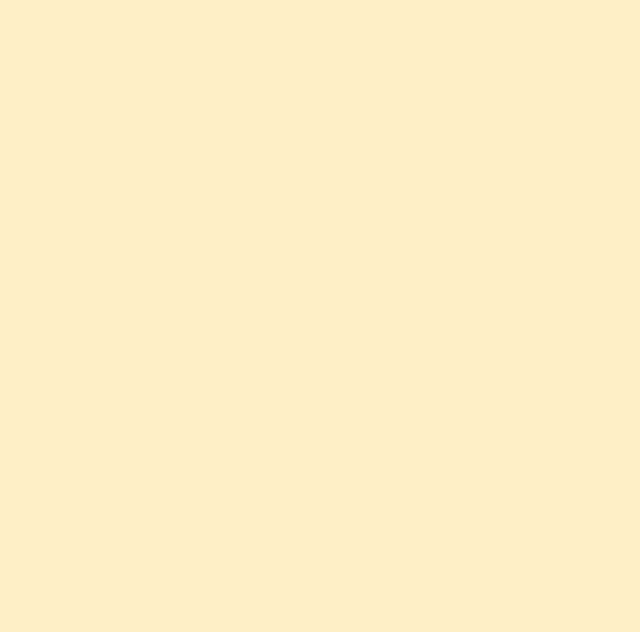
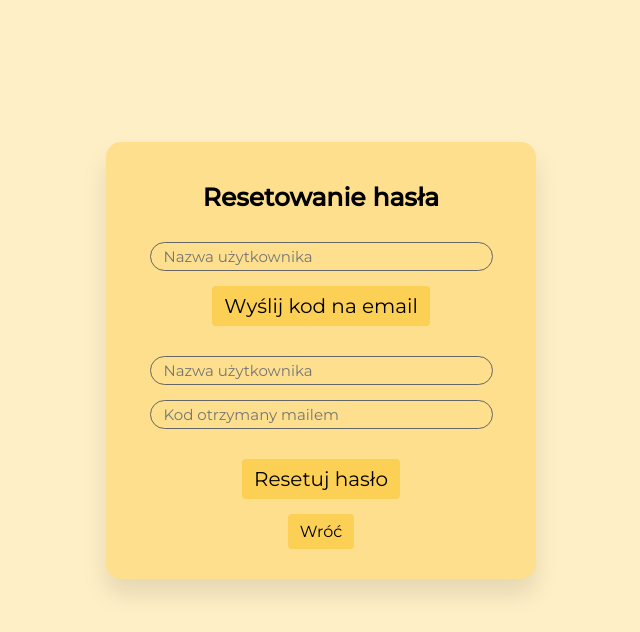
Before and after one commit to Antix7/SUS-UI, a React (Create React App) app: page /resetuj_haslo in a window 1280 px wide. Before the commit this address had no page. Shown: the top 632 px of the page, without its empty margins (319-959 px from the left). Built offline with nearby package versions, Linux system fonts and the light colour scheme.

Commit message:
Implemented password resetting

```diff
--- a/src/App.js
+++ b/src/App.js
@@ -11,6 +11,7 @@ import ListaUzytkownikow from "./components/panel/pages/ListaUzytkownikow";
 import Query from "./components/panel/pages/Query";
 import Welcome from "./components/panel/pages/Welcome";
 import AktywujKonto from "./components/login/AktywujKonto";
+import ResetujHaslo from "./components/login/ResetujHaslo";
 
 export default function App() {
   const navigate = useNavigate();
@@ -23,6 +24,13 @@ export default function App() {
     sessionStorage.setItem("token", token);
     navigate('/panel');
   }
+
+  function handleResetLogin(username, token) {
+    setUsername(username);
+    sessionStorage.setItem("username", username);
+    sessionStorage.setItem("token", token);
+  }
+
   function handleLogout() {
     setUsername(null);
     sessionStorage.removeItem("username");
@@ -39,6 +47,7 @@ export default function App() {
             />
           } />
           <Route path='/aktywuj_konto' element={<AktywujKonto />} />
+          <Route path='/resetuj_haslo' element={<ResetujHaslo handleResetLogin={handleResetLogin}/>} />
           <Route path='/panel' element={
             <AdminPanel
                 username={`${username}@${process.env.REACT_APP_ORGANISATION_NAME}`}
--- a/src/components/login/LoginPanel.css
+++ b/src/components/login/LoginPanel.css
@@ -70,8 +70,8 @@ p {
 
 
 .activateInput {
-  width: 90%;
-  margin: 0 auto 15px auto;
+  width: 90% !important;
+  margin: 0 auto 15px auto !important;
 }
 
 #toggleActivate {
@@ -103,7 +103,6 @@ p {
 
 #activateForm {
   background-color: var(--darker2);
-  padding-top: 1em;
 }
 
 #activateForm > * {
@@ -140,3 +139,181 @@ p {
 .goBackButton:active {
   background-color: var(--darker6);
 }
+
+
+.resetInput {
+  width: 90% !important;
+  margin: 0 auto 15px auto !important;
+}
+
+#toggleReset {
+  background-color: var(--darker4);
+  font-size: 16px;
+  padding: 8px 12px;
+  margin: 15px 4px;
+  margin-bottom: 0;
+  border-radius: 4px;
+}
+#toggleReset:hover {
+  background-color: var(--darker5);
+}
+#toggleReset:active {
+  background-color: var(--darker6);
+}
+#resetButton {
+  background-color: var(--darker4) !important;
+  font-size: 20px;
+  margin-top: 15px;
+  padding: 8px 12px;
+  border-radius: 4px;
+}
+#resetButton:hover {
+  background-color: var(--darker5);
+}
+#resetButton:active {
+  background-color: var(--darker6);
+}
+
+#resetForm {
+  background-color: var(--darker2);
+}
+
+#resetForm > * {
+  background-color: var(--darker2);
+}
+
+#resetErrorMessage {
+  text-align: center;
+  background-color: var(--darker2);
+  color: red;
+  font-size: 15px;
+  margin: 5px 0;
+}
+
+#resetSuccessMessage {
+  text-align: center;
+  background-color: var(--darker2);
+  color: limegreen;
+  font-size: 15px;
+  margin: 5px 0;
+}
+
+
+
+
+.sendCodeInput {
+  width: 90% !important;
+  margin: 0 auto 15px auto !important;
+}
+
+#toggleSendCode {
+  background-color: var(--darker4);
+  font-size: 16px;
+  padding: 8px 12px;
+  margin: 15px 4px;
+  margin-bottom: 0;
+  border-radius: 4px;
+}
+#toggleSendCode:hover {
+  background-color: var(--darker5);
+}
+#toggleSendCode:active {
+  background-color: var(--darker6);
+}
+#sendCodeButton {
+  background-color: var(--darker4) !important;
+  font-size: 20px;
+  padding: 8px 12px;
+  margin-bottom: 30px;
+  border-radius: 4px;
+}
+#sendCodeButton:hover {
+  background-color: var(--darker5);
+}
+#sendCodeButton:active {
+  background-color: var(--darker6);
+}
+
+#sendCodeForm {
+  background-color: var(--darker2);
+}
+
+#sendCodeForm > * {
+  background-color: var(--darker2);
+}
+
+#sendCodeErrorMessage {
+  text-align: center;
+  background-color: var(--darker2);
+  color: red;
+  font-size: 15px;
+  margin: 5px 0;
+}
+
+#sendCodeSuccessMessage {
+  text-align: center;
+  background-color: var(--darker2);
+  color: limegreen;
+  font-size: 15px;
+  margin: 5px 0;
+}
+
+
+
+
+.checkCodeInput {
+  width: 90% !important;
+  margin: 0 auto 15px auto !important;
+}
+
+#toggleCheckCode {
+  background-color: var(--darker4);
+  font-size: 16px;
+  padding: 8px 12px;
+  margin: 15px 4px;
+  margin-bottom: 0;
+  border-radius: 4px;
+}
+#toggleCheckCode:hover {
+  background-color: var(--darker5);
+}
+#toggleCheckCode:active {
+  background-color: var(--darker6);
+}
+#checkCodeButton {
+  background-color: var(--darker4) !important;
+  font-size: 20px;
+  margin-top: 15px;
+  padding: 8px 12px;
+  border-radius: 4px;
+}
+#checkCodeButton:hover {
+  background-color: var(--darker5);
+}
+#checkCodeButton:active {
+  background-color: var(--darker6);
+}
+
+#checkCodeForm {
+  background-color: var(--darker2);
+}
+
+#checkCodeForm > * {
+  background-color: var(--darker2);
+}
+
+#checkCodeErrorMessage {
+  text-align: center;
+  background-color: var(--darker2);
+  color: red;
+  font-size: 15px;
+  margin: 5px 0;
+}
+
+#checkCodeSuccessMessage {
+  text-align: center;
+  background-color: var(--darker2);
+  color: limegreen;
+  font-size: 15px;
+  margin: 5px 0;
+}
--- a/src/components/login/LoginPanel.js
+++ b/src/components/login/LoginPanel.js
@@ -34,6 +34,12 @@ export default function LoginPanel({ handleLogin }) {
     navigate("/aktywuj_konto");
   }
 
+  function handleResetClick(e) {
+    e.preventDefault();
+
+    navigate("/resetuj_haslo");
+  }
+
   return (
     <div id="loginPanel">
       <div id="loginBox">
@@ -55,6 +61,7 @@ export default function LoginPanel({ handleLogin }) {
         </form>
 
         <button onClick={handleActivateClick} id="toggleActivate">Aktywuj konto</button>
+        <button onClick={handleResetClick} id="toggleReset">Resetuj hasło</button>
     </div>
   </div>
   )
--- /dev/null
+++ b/src/components/login/ResetujHaslo.js
@@ -0,0 +1,169 @@
+import {useEffect, useState} from "react";
+import axios from "axios";
+import "./LoginPanel.css";
+import "../css/input.css";
+import authHeeader from "../../authHeader";
+import {useNavigate} from "react-router-dom";
+
+function ResetForm() {
+  const [errorMessage, setErrorMessage] = useState(null);
+  const [successMessage, setSuccessMessage] = useState(null);
+
+  function handleSubmit(e) {
+    e.preventDefault();
+
+    const form = e.target;
+    const formData = new FormData(form);
+
+    axios.post(
+        `${process.env.REACT_APP_SERVER_DOMAIN}/resetuj_haslo`,
+        formData,
+        {headers: authHeeader()} // passing JWT
+    )
+        .then((response) => {
+          if(response.data.success) {
+            setSuccessMessage(response.data.message);
+            setErrorMessage(null);
+          }
+          else {
+            setErrorMessage(response.data.message);
+            setSuccessMessage(null);
+          }
+        })
+        .catch((err) => {
+          setErrorMessage("Wystąpił błąd w komunikacji z serwerem");
+          console.log(err);
+        });
+  }
+
+  return (
+      <form id="resetForm" onSubmit={handleSubmit}>
+        <input
+            className="textInput resetInput"
+            name="password1"
+            type="password"
+            placeholder="Nowe hasło"/>
+        <input
+            className="textInput resetInput"
+            name="password2"
+            type="password"
+            placeholder="Powtórz nowe hasło"/>
+
+        <p id="resetErrorMessage">{errorMessage}</p>
+        <p id="resetSuccessMessage">{successMessage}</p>
+        <button type="submit" id="resetButton">Resetuj hasło</button>
+      </form>
+  )
+}
+
+function SendResetCodeForm() {
+  const [errorMessage, setErrorMessage] = useState(null);
+  const [successMessage, setSuccessMessage] = useState(null);
+
+  function handleSubmit(e) {
+    e.preventDefault();
+    const form = e.target;
+    const formData = new FormData(form);
+
+    axios.post(`${process.env.REACT_APP_SERVER_DOMAIN}/send_reset_code`, formData)
+        .then((response) => {
+          if(response.data.success) {
+            setSuccessMessage(response.data.message);
+            setErrorMessage(null);
+          }
+          else {
+            setErrorMessage(response.data.error);
+            setSuccessMessage(null);
+          }
+        })
+        .catch((err) => {
+          setErrorMessage("Wystąpił błąd w komunikacji z serwerem");
+          console.log(err);
+        });
+  }
+
+  return (
+      <form id="sendCodeForm" onSubmit={handleSubmit}>
+        <input
+            className="textInput sendCodeInput"
+            name="username"
+            type="text"
+            placeholder="Nazwa użytkownika"/>
+        <p id="sendCodeErrorMessage">{errorMessage}</p>
+        <p id="sendCodeSuccessMessage">{successMessage}</p>
+        <button type="submit" id="sendCodeButton">Wyślij kod na email</button>
+      </form>
+  )
+}
+
+function CheckResetCodeForm({setCurrentForms, handleResetLogin}) {
+  const [errorMessage, setErrorMessage] = useState(null);
+
+  function handleSubmit(e) {
+    e.preventDefault();
+
+    const form = e.target;
+    const formData = new FormData(form);
+    // formData.forEach((x, y) => console.log(x, y));
+
+    axios.post(`${process.env.REACT_APP_SERVER_DOMAIN}/check_reset_code`, formData)
+        .then((response) => {
+          if(response.data.success) {
+            setCurrentForms(<ResetForm />);
+            handleResetLogin(form.username.value, response.data.token);
+          }
+          else setErrorMessage(response.data.message);
+        })
+        .catch((err) => {
+          setErrorMessage("Wystąpił błąd w komunikacji z serwerem");
+          console.log(err);
+        });
+  }
+
+  // TODO wykorzystanie nazwy użytkownika z drugiego forma
+  return (
+      <form id="checkCodeForm" onSubmit={handleSubmit}>
+        <input
+            className="textInput checkCodeInput"
+            name="username"
+            type="text"
+            placeholder="Nazwa użytkownika"/>
+        <input
+            className="textInput checkCodeInput"
+            name="code"
+            type="text"
+            placeholder="Kod otrzymany mailem"/>
+
+        <p id="checkCodeErrorMessage">{errorMessage}</p>
+        <button type="submit" id="checkCodeButton">Resetuj hasło</button>
+      </form>
+  );
+}
+
+
+export default function ResetujHaslo({handleResetLogin}) {
+  const navigate = useNavigate();
+
+  const [currentForms, setCurrentForms] = useState(null);
+  useEffect(() => {setCurrentForms(
+      <>
+        <SendResetCodeForm />
+        <CheckResetCodeForm setCurrentForms={setCurrentForms} handleResetLogin={handleResetLogin}/>
+      </>
+  )}, []);
+
+  function handleGoBack(e) {
+    e.preventDefault();
+    navigate('/');
+  }
+
+  return (
+      <div id="loginPanel">
+        <div id="loginBox">
+          <p id="loginTitle">Resetowanie hasła</p>
+          {currentForms}
+          <button className="goBackButton" onClick={handleGoBack}>Wróć</button>
+        </div>
+      </div>
+  )
+}
```
